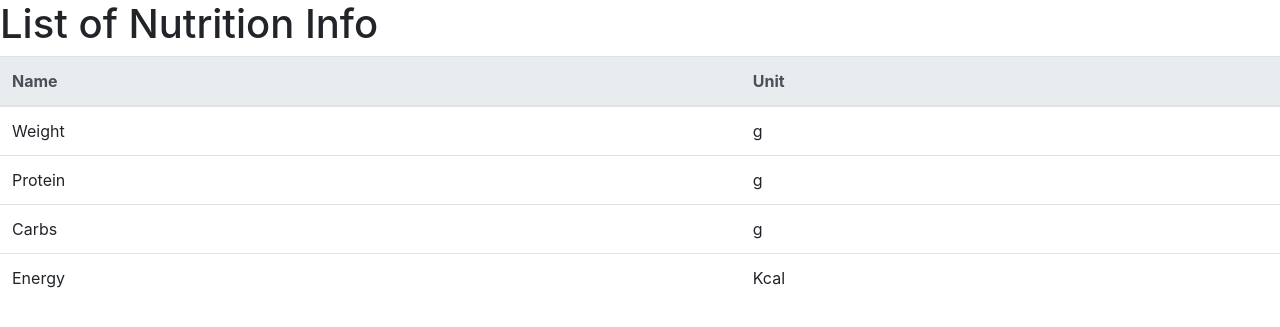
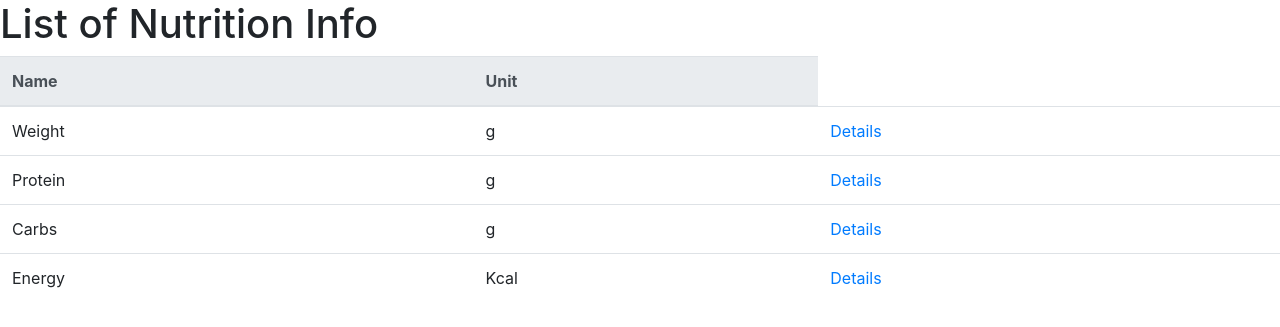
Before and after one commit to AjaySRathore/restrCMS, a Django app: page /nutri-info-list/ in a window 1280 px wide. Shown: the top 327 px of the page. Run offline with Django 3.2, Linux system fonts and the light colour scheme; a user stored in the database is signed in; data comes from the database, SQL or seed files in the repository; both versions use the stored data as it was after the commit; some libraries are stand-ins or nearby versions.

Commit message:
Added details link on list view

```diff
--- a/restrCMS/foodCMS/templates/foodCMS/nutritionInfolist.html
+++ b/restrCMS/foodCMS/templates/foodCMS/nutritionInfolist.html
@@ -15,6 +15,10 @@
                 <tr>
                     <td>{{nutritionInfo.name}}</td>
                     <td>{{nutritionInfo.unit}}</td>
+                    <td><a href="{% url 'nutri-details' nutritionInfo.id  %}">
+                            Details
+                        </a>
+                    </td>
                 </tr>
                 {% endfor %}
         </tbody>
```
Also changed, not shown: restrCMS/db.sqlite3.
